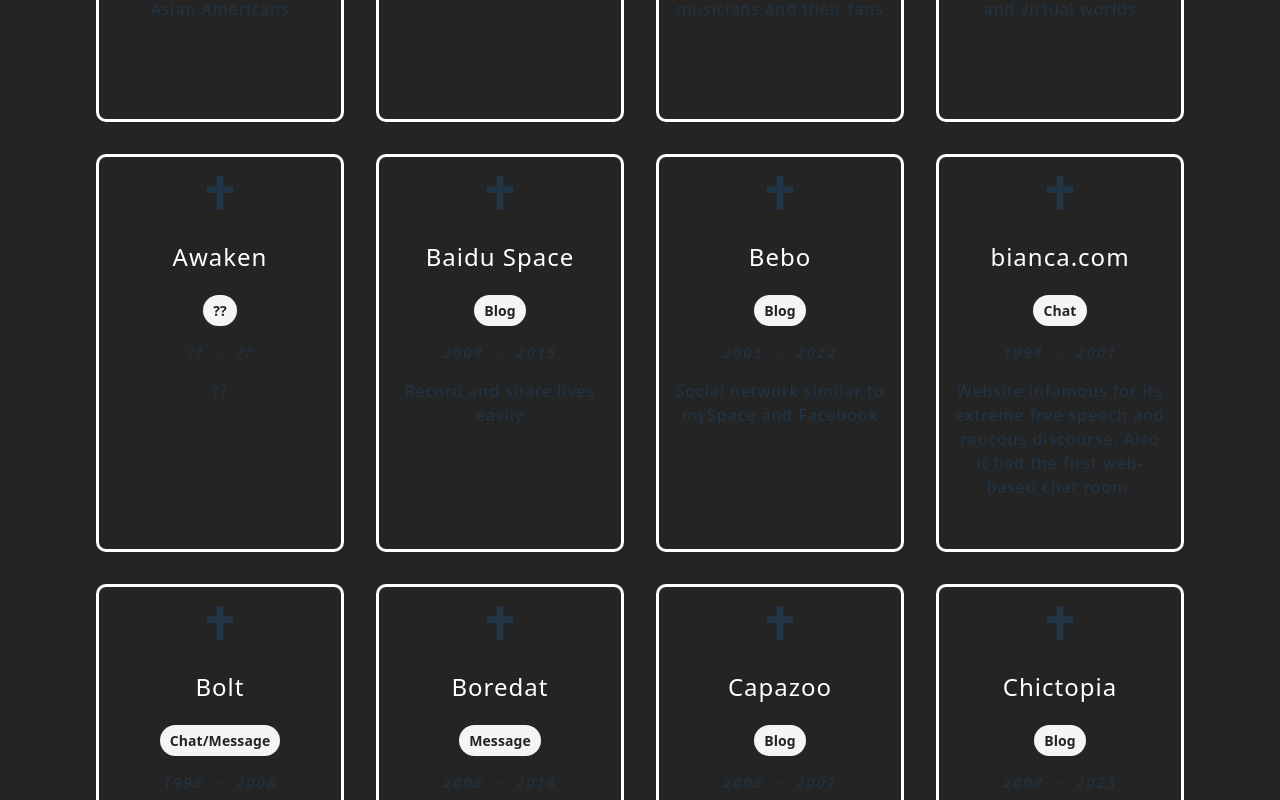
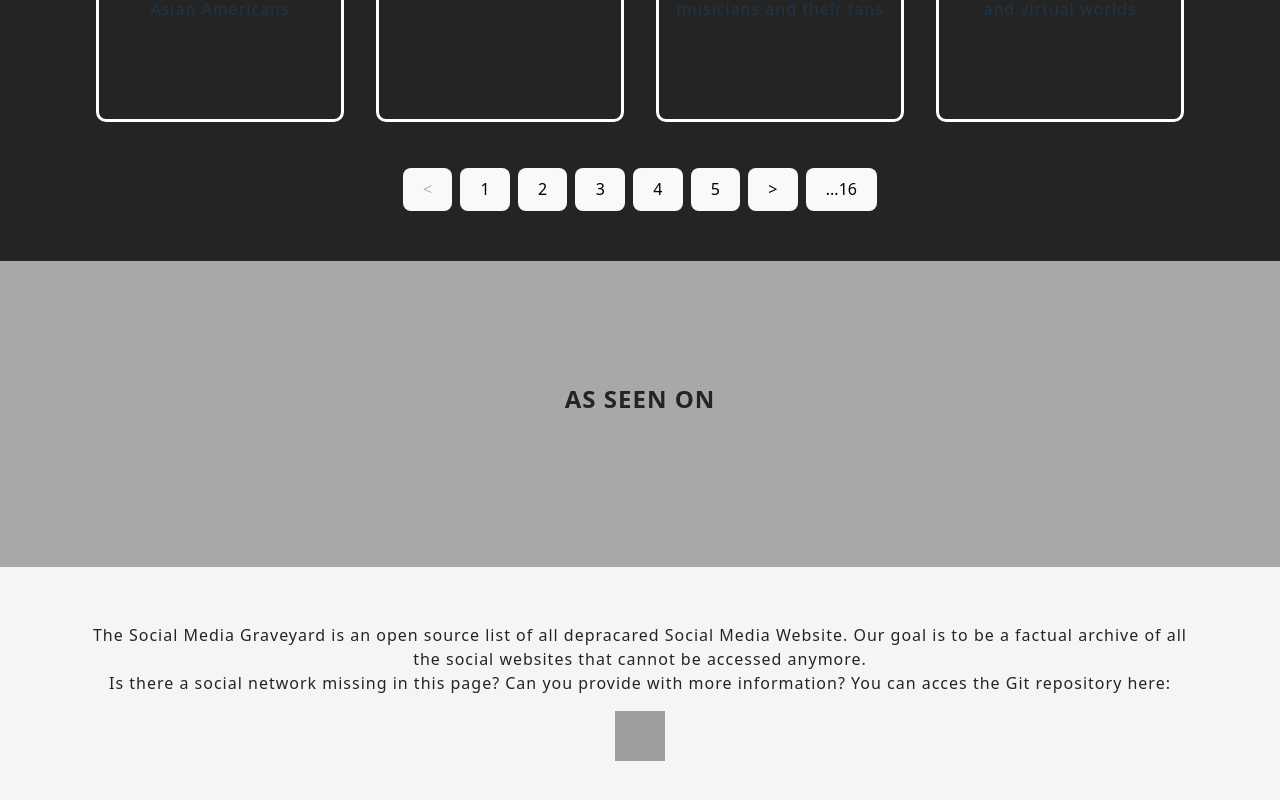
Before and after one commit to anietocaceres1/socialMediaGraveyard, a React (Vite) app: page / in a window 1280 px wide. Shown: the part 1380-2180 px from the top of the page. Built offline with nearby package versions, Linux system fonts and the light colour scheme; grey boxes are pictures that could not be loaded; a web font is replaced by a local one.

Commit message:
Paginator added

```diff
--- /dev/null
+++ b/src/components/UsePaginator.jsx
@@ -0,0 +1,64 @@
+import { useState } from "react";
+
+function usePagination(data, itemsPerPage) {
+    const [currentPage, setCurrentPage] = useState(1);
+
+    const totalPages = Math.ceil(data.length / itemsPerPage);
+
+    const currentData = data.slice(
+        (currentPage - 1) * itemsPerPage,
+        currentPage * itemsPerPage
+    );
+
+    const nextPage = () => {
+        setCurrentPage((prev) => Math.min(prev + 1, totalPages));
+    };
+
+    const prevPage = () => {
+        setCurrentPage((prev) => Math.max(prev - 1, 1));
+    };
+
+    const firstPage = () => {
+        setCurrentPage(1);
+    };
+
+    const lastPage = () => {
+        setCurrentPage(totalPages);
+    };
+
+    const goToPage = (page) => {
+        setCurrentPage(Math.min(Math.max(page, 1), totalPages));
+    };
+
+    // Obtener un rango de números de página
+    const getPageNumbers = (maxVisiblePages = 5) => {
+        const pages = [];
+        const half = Math.floor(maxVisiblePages / 2);
+        let start = Math.max(currentPage - half, 1);
+        let end = Math.min(start + maxVisiblePages - 1, totalPages);
+
+        if (end - start + 1 < maxVisiblePages) {
+            start = Math.max(end - maxVisiblePages + 1, 1);
+        }
+
+        for (let i = start; i <= end; i++) {
+            pages.push(i);
+        }
+
+        return pages;
+    };
+
+    return {
+        currentData,
+        currentPage,
+        totalPages,
+        nextPage,
+        prevPage,
+        firstPage,
+        lastPage,
+        goToPage,
+        getPageNumbers,
+    };
+}
+
+export default usePagination;
--- a/src/pages/GraveStyles.css
+++ b/src/pages/GraveStyles.css
@@ -27,3 +27,9 @@
     letter-spacing: 2px;
     word-spacing: 7px;
 }
+.paginationControls{
+    display: flex;
+    justify-content: center; /* Centra horizontalmente */
+    gap: 0.5rem;             /* Espacio entre botones, ajusta según necesites */
+    margin-top: 30px;
+}
--- a/src/pages/GraveYard.jsx
+++ b/src/pages/GraveYard.jsx
@@ -1,59 +1,95 @@
+import React from "react";
+import './GraveStyles.css';
+import usePagination from "../components/UsePaginator.jsx";
 import { RiCrossFill } from "react-icons/ri";
-import './GraveStyles.css'
 
-function Grave({myGrave}){
+function Grave({ myGrave }) {
+    let hrefName;
 
-    let hrefName
-
-    if (myGrave.name === "Amen"){
+    if (myGrave.name === "Amen") {
         hrefName = "https://en.wikipedia.org/wiki/Amen_(website)";
-    }
-    else if (myGrave.name === "Vox"){
-        hrefName = "https://en.wikipedia.org/wiki/Vox_(blogging_platform)"
-    }
-    else{
-        hrefName = "https://en.wikipedia.org/wiki/" + myGrave.name
+    } else if (myGrave.name === "Vox") {
+        hrefName = "https://en.wikipedia.org/wiki/Vox_(blogging_platform)";
+    } else {
+        hrefName = "https://en.wikipedia.org/wiki/" + myGrave.name;
     }
 
-    return(
-        <>
+    return (
         <div className="grave">
-            <RiCrossFill size={40}/>
-            <h2><a href={hrefName}>{myGrave.name}</a></h2>
+            <RiCrossFill size={40} />
+            <h2>
+                <a href={hrefName} target="_blank" rel="noopener noreferrer">
+                    {myGrave.name}
+                </a>
+            </h2>
             <p className="typeStyle">{myGrave.type}</p>
-            <p className="dateStyles">{myGrave.dateLaunch}  -  {myGrave.dateDefunct}</p>
+            <p className="dateStyles">{myGrave.dateLaunch} - {myGrave.dateDefunct}</p>
             <p>{myGrave.focus}</p>
         </div>
-        </>
-    )
+    );
 }
 
+function GraveYard({ getGraves }) {
+    const itemsPerPage = 12;
+    const {
+        currentData,
+        currentPage,
+        totalPages,
+        nextPage,
+        prevPage,
+        firstPage,
+        lastPage,
+        goToPage,
+        getPageNumbers
+    } = usePagination(getGraves, itemsPerPage);
 
-
-function GraveYard({getGraves}) {
+    const visiblePages = getPageNumbers(5); // Ajusta el número de páginas visibles
 
     return (
-        <>
-        <div className="graveYard">
-            {}
-            {getGraves && getGraves.map((grave) => {
-                // Añadimos un key diferente en cada elemento
-                // usando el id de cada pokemon:
-
-                //data.types[0].type.name
-                //console.log(grave.id)
-                return (
+        <div>
+            <div className="graveYard">
+                {currentData.map((grave) => (
                     <div key={grave.id}>
                         <Grave myGrave={grave} />
                     </div>
-                    )
-            })}
+                ))}
+            </div>
 
+            {/* Controles de Paginado */}
+            <div className="paginationControls">
+
+                {currentPage >= 4 &&(
+                    <button onClick={firstPage} disabled={currentPage === 1}>
+                        {"1..."}
+                    </button>
+                )}
+
+                <button onClick={prevPage} disabled={currentPage === 1}>
+                    {"<"}
+                </button>
+
+                {visiblePages.map((page) => (
+                    <button
+                        key={page}
+                        onClick={() => goToPage(page)}
+                        className={currentPage === page ? "active" : ""}
+                    >
+                        {page}
+                    </button>
+                ))}
+
+                <button onClick={nextPage} disabled={currentPage === totalPages}>
+                    {">"}
+                </button>
+                {currentPage <= (totalPages - 3) &&(
+                    <button onClick={lastPage} disabled={currentPage === totalPages}>
+                        {"..." + totalPages}
+                    </button>
+                )}
+
+            </div>
         </div>
-        </>
-    )
+    );
 }
 
-
-
 export default GraveYard;
```
Also changed, not shown: src/App.jsx (+0 -67 lines).
